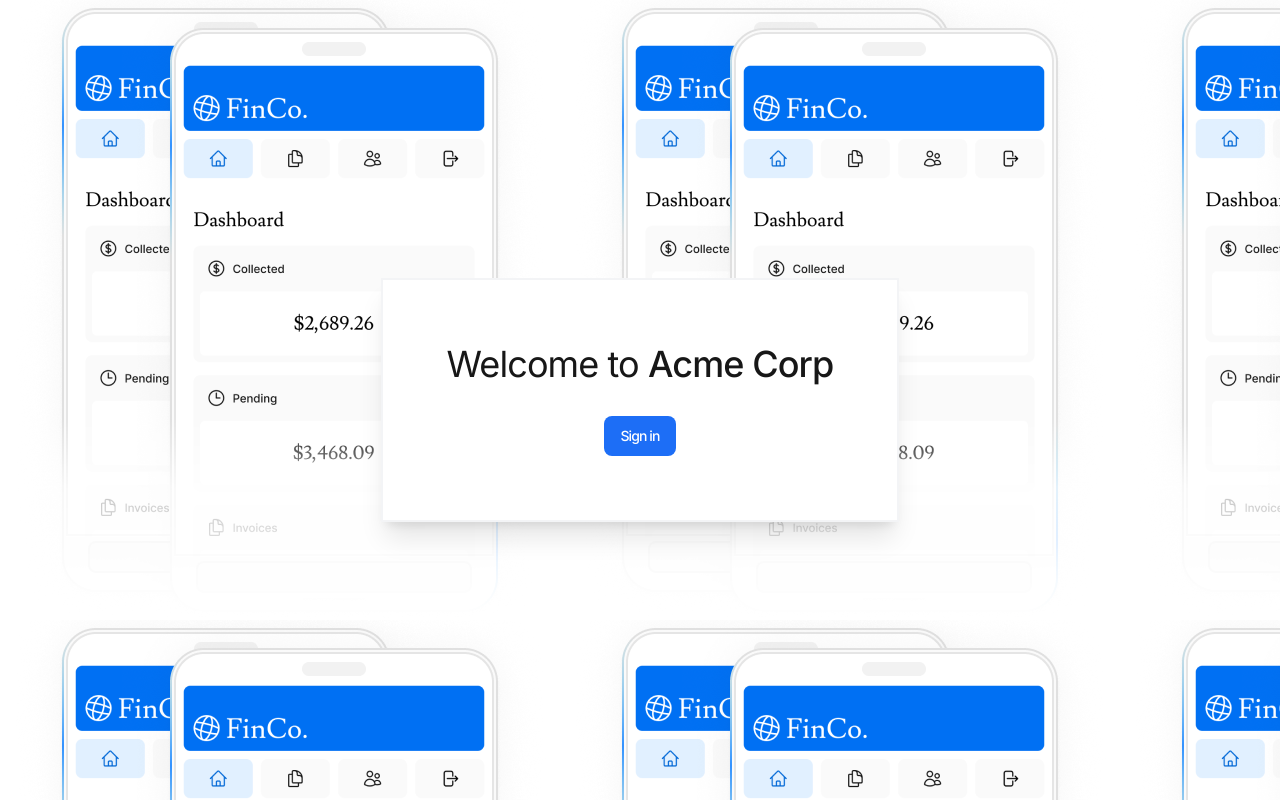
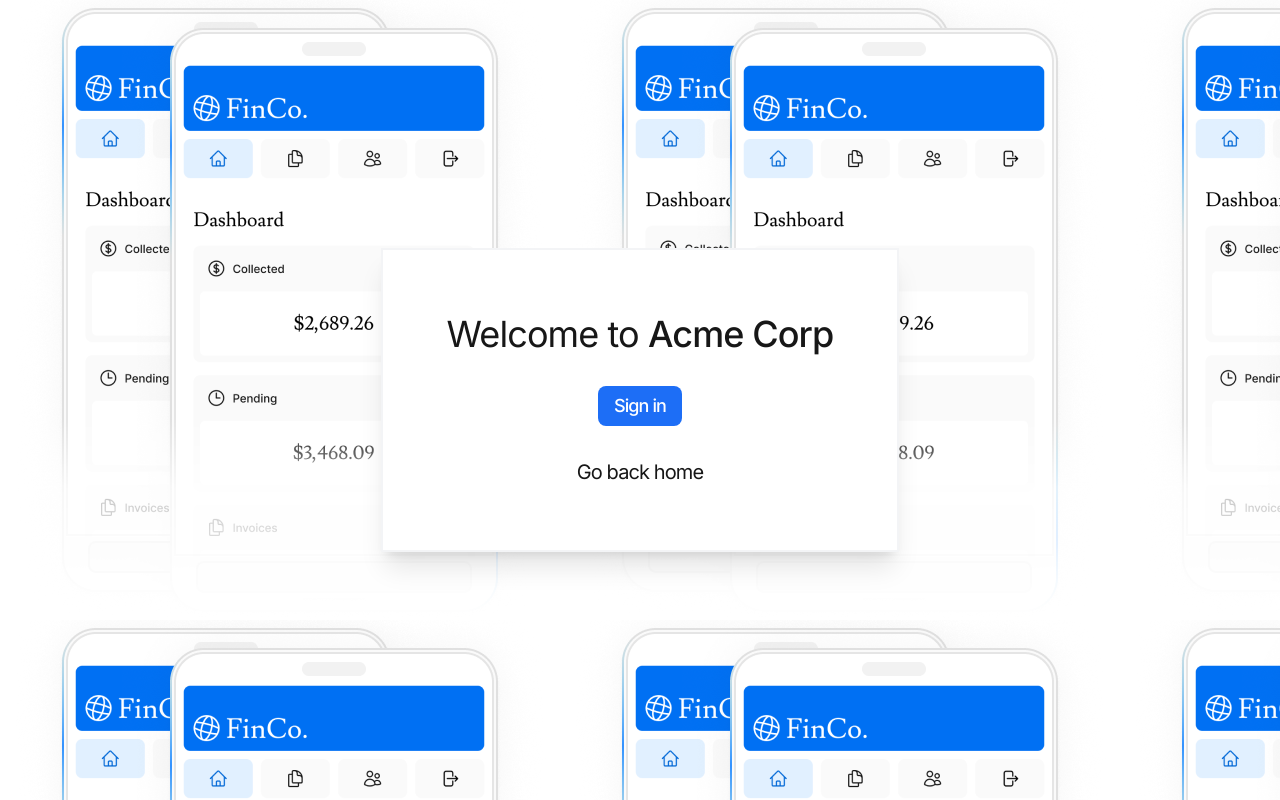
Before and after one commit to kingstondoesit/finco-invoice-tracker, a Next.js app: page /login in a window 1280 px wide. Built offline with nearby package versions, Linux system fonts and the light colour scheme; a web font is replaced by a local one.

Commit message:
add "Go back home" link to login page

```diff
--- a/src/app/login/page.tsx
+++ b/src/app/login/page.tsx
@@ -2,6 +2,7 @@ import { LoginLink } from "@kinde-oss/kinde-auth-nextjs/components";
 import { Button } from '@/app/ui/button';
 import { inter } from "@/app/ui/fonts";
 import { Metadata } from "next";
+import Link from "next/link";
 
 export const metadata: Metadata = {
     title: {
@@ -10,14 +11,21 @@ export const metadata: Metadata = {
     },
 }
 
+
 export default function LoginPage() {
     return (
         <main className={`${inter.className} antialiased bg-login-img h-dvh flex flex-col justify-center items-center text-2xl text-nowrap text-center sm:text-4xl tracking-tight p-4`}>
             <div className="bg-white flex flex-col items-center border-2 gap-4 sm:gap-8 p-7 sm:p-16 border-gray-100 shadow-xl">
                 <h1>Welcome to <span className="font-medium">Acme Corp</span></h1>
                 <Button>
-                    <LoginLink>Sign in</LoginLink>
+                    <LoginLink className="sm:text-lg">Sign in</LoginLink>
                 </Button>
+                <Link
+                    href="/"
+                    className="hover:underline text-lg sm:text-xl"
+                >
+                    Go back home
+                </Link>
             </div>
         </main>
 
```
